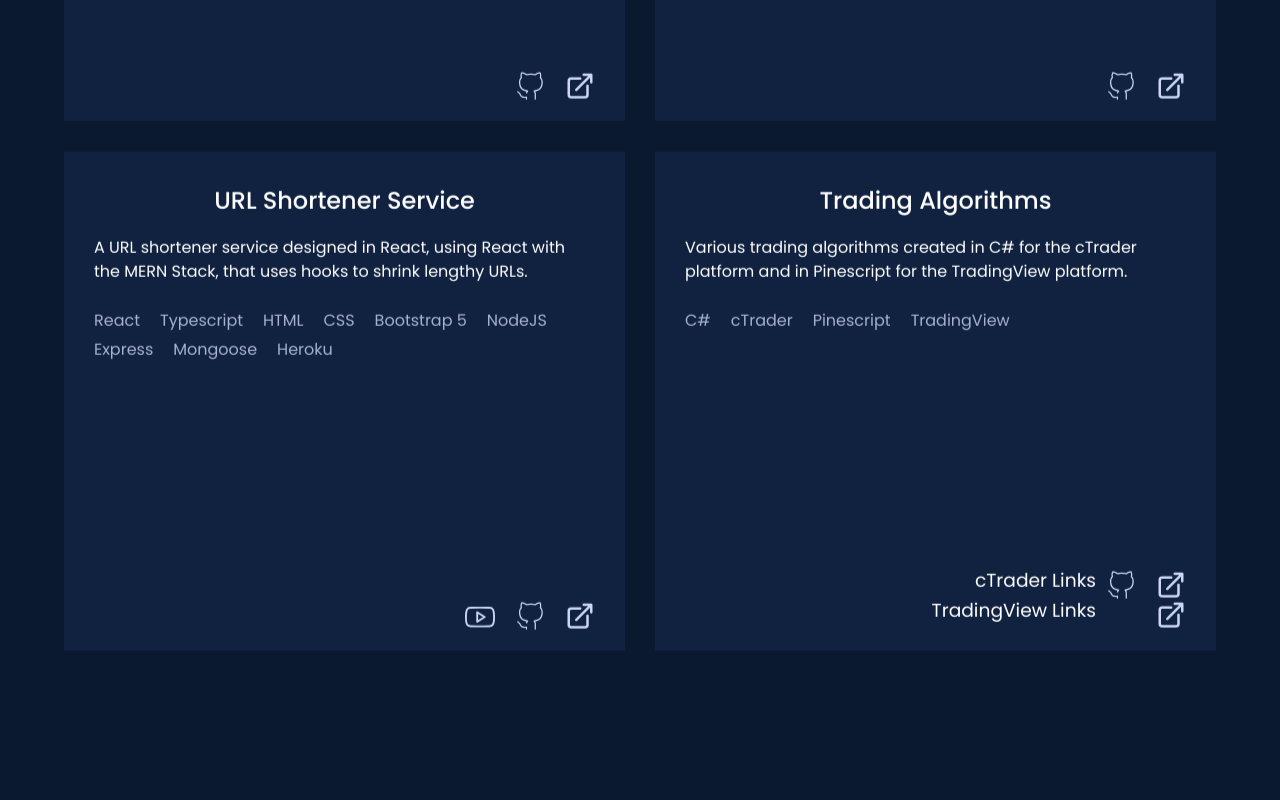
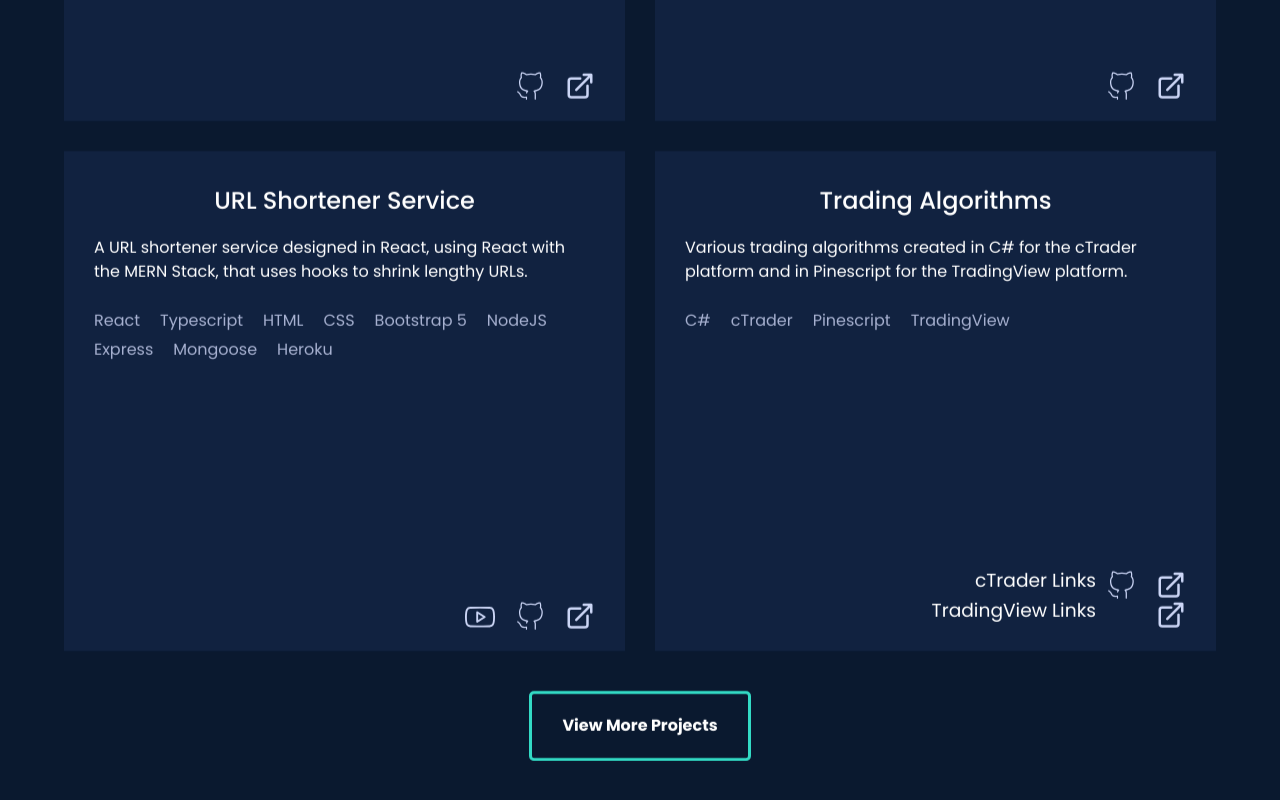
Before and after one commit to samizak/react-portfolio, a React (Create React App) app: page / in a window 1280 px wide. Shown: the part 6729-7529 px from the top of the page. Built offline with nearby package versions, Linux system fonts and the light colour scheme.

Commit message:
fix: Minor changes

```diff
--- a/src/Components/Projects/OtherProjects/OtherProjects.css
+++ b/src/Components/Projects/OtherProjects/OtherProjects.css
@@ -115,3 +115,36 @@
 .hide-project-link-icon path {
   fill: transparent;
 }
+
+.more-projects {
+  display: flex;
+  justify-content: center;
+  margin-top: 40px;
+  font-weight: bold;
+}
+
+.more-projects-button {
+  cursor: pointer;
+  border-radius: 5px;
+  border: none;
+  appearance: none;
+  user-select: none;
+  background: none;
+  text-decoration: none;
+  height: auto;
+  width: auto;
+  padding-inline: 30px;
+  padding-top: 20px;
+  padding-bottom: 20px;
+  color: white;
+  border: 3px solid var(--buttonColor);
+  transition: all 0.35s;
+  display: flex;
+  align-items: center;
+  justify-content: center;
+}
+
+.more-projects-button:hover {
+  background: var(--buttonColor);
+  color: black;
+}
--- a/src/Components/Projects/OtherProjects/OtherProjects.tsx
+++ b/src/Components/Projects/OtherProjects/OtherProjects.tsx
@@ -32,8 +32,8 @@
               <br></br>
               <br></br>
               <span className="highlight">
-                This project is being used privately in the wild. Source code
-                will not be shown but further demos can be shown upon request!
+                This project is being used privately in the wild. Further demos
+                can be shown upon request!
               </span>
             </p>
 
@@ -325,6 +325,17 @@
             </div>
           </div>
         </div>
+
+        <div className="more-projects">
+          <a
+            className="more-projects-button"
+            href="https://github.com/samizak"
+            rel="noopener noreferrer"
+            target="_blank"
+          >
+            View More Projects
+          </a>
+        </div>
       </div>
     </>
   );
```
